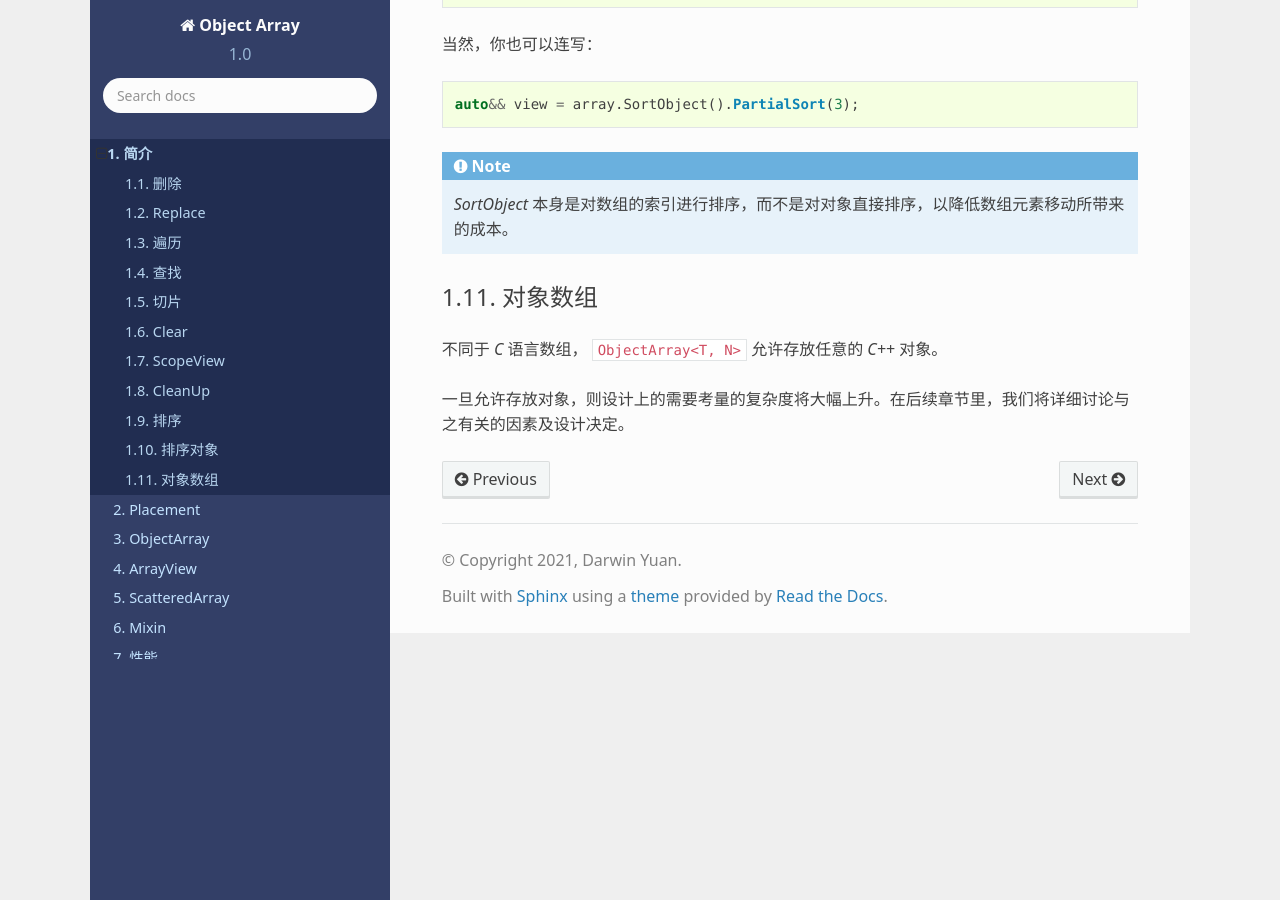
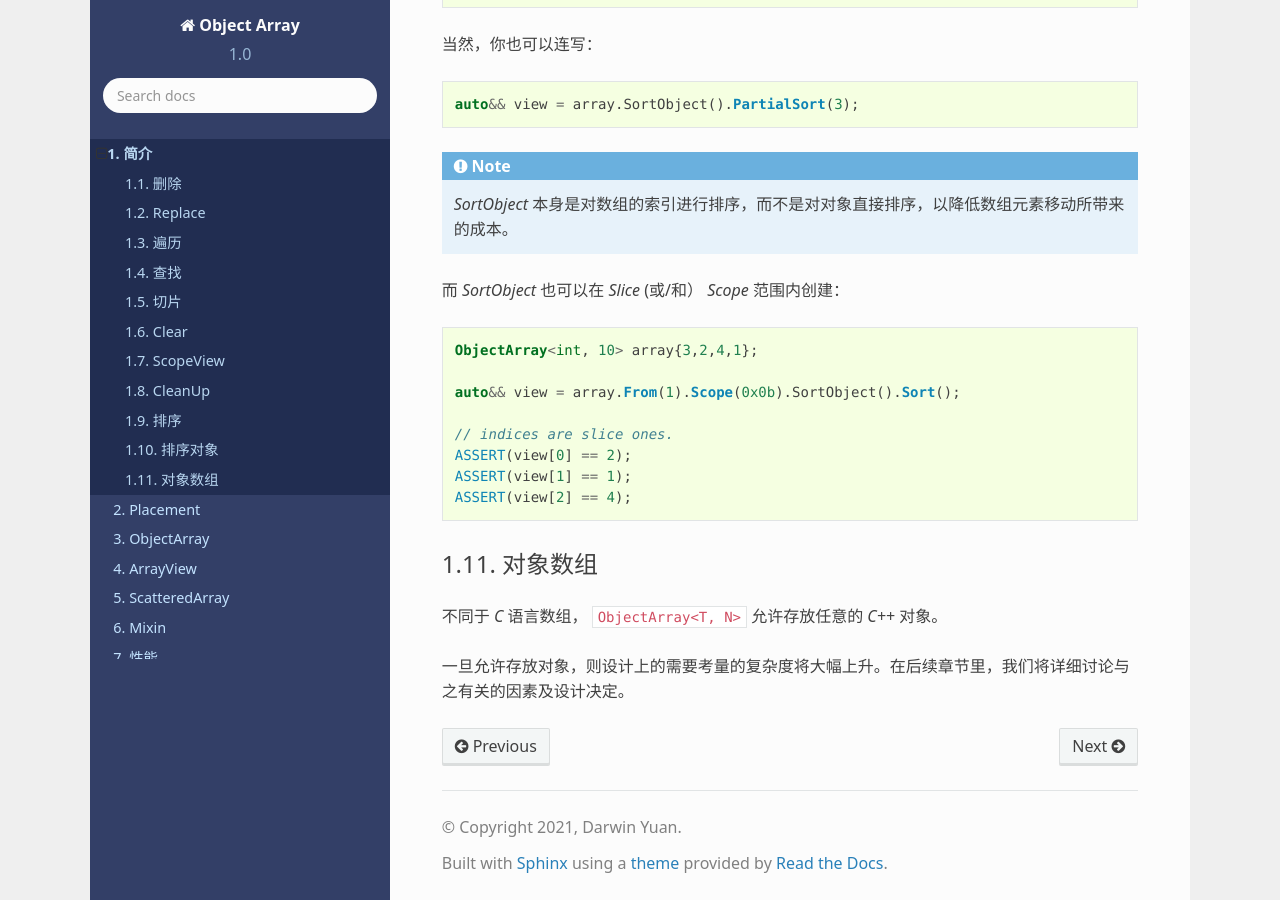
Before and after one commit to godsme/object-array, a Sphinx documentation site: the page built from doc/source/Introduction.rst, in a window 1280 px wide and 900 px high, scrolled down 11822 px. Built offline with Sphinx 7.4.7 and the Read the Docs theme 2.0.0, drawn with Linux system fonts in a browser that asks for light colours; formulas are drawn with MathJax 3.

Commit message:
ArrayView Test

```diff
--- a/doc/source/Introduction.rst
+++ b/doc/source/Introduction.rst
@@ -571,6 +571,19 @@ CleanUp
    `SortObject` 本身是对数组的索引进行排序，而不是对对象直接排序，以降低数组元素移动所带来的成本。
 
 
+而 `SortObject` 也可以在 `Slice` (或/和） `Scope` 范围内创建：
+
+.. code-block:: c++
+
+   ObjectArray<int, 10> array{3,2,4,1};
+
+   auto&& view = array.From(1).Scope(0x0b).SortObject().Sort();
+
+   // indices are slice ones.
+   ASSERT(view[0] == 2);
+   ASSERT(view[1] == 1);
+   ASSERT(view[2] == 4);
+
 对象数组
 ------------------------
 
```
